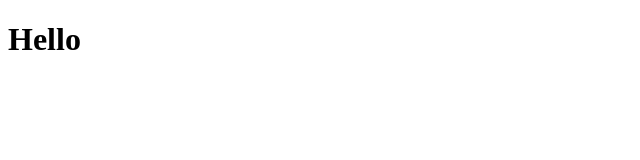
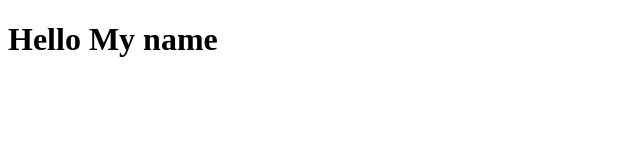
Before and after one commit to NirmalNagaraj/dummy, a plain HTML site: page index.html in a window 1280 px wide. Shown: the whole page, without its empty margins (0-640 px from the left). Drawn offline with Linux system fonts and the light colour scheme.

Commit message:
First push

```diff
--- a/index.html
+++ b/index.html
@@ -7,7 +7,7 @@
 </head>
 <body>
     <div class="nirmal">
-        <h1>Hello</h1>
+        <h1>Hello My name </h1>
     </div>
 </body>
 </html>
```
